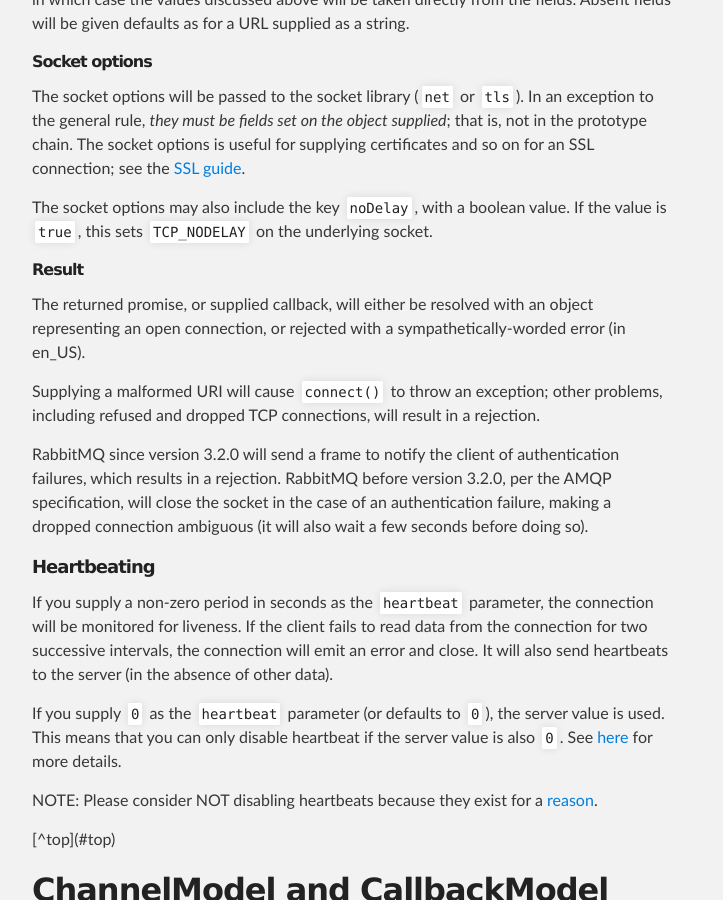
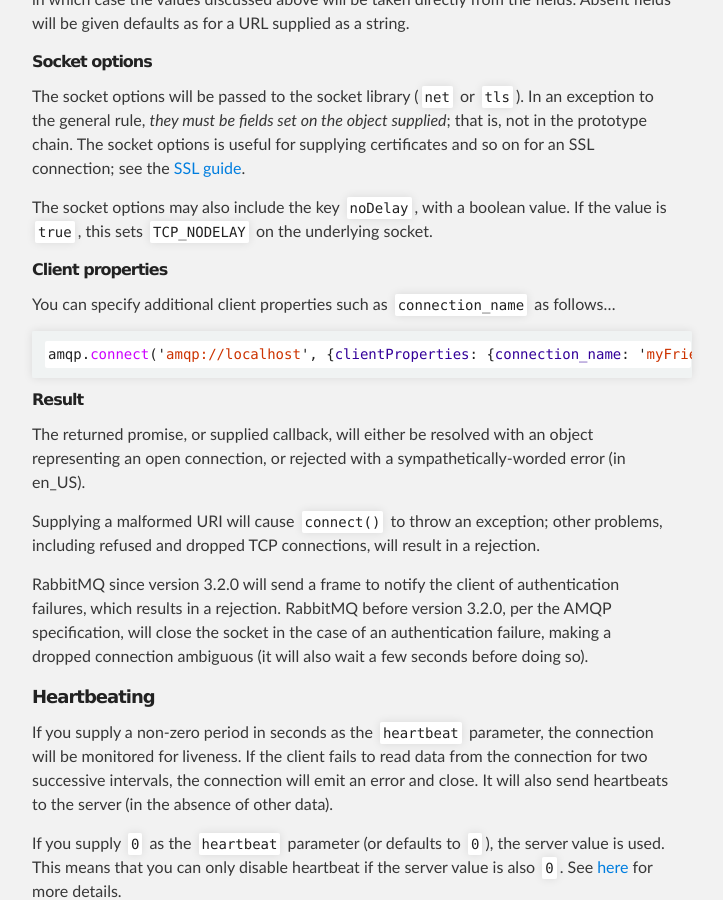
Before and after one commit to amqp-node/amqplib, a Jekyll site: the page built from channel_api.md, in a window 1280 px wide and 900 px high, scrolled down 8640 px. Shown: the whole window, without its empty margins (288-1011 px from the left). Built offline with Jekyll 4.4.1, drawn with Linux system fonts in a browser that asks for light colours; Markdown is read by kramdown in place of the engine named in the settings.

Commit message:
Update channel_api.md

````diff
--- a/channel_api.md
+++ b/channel_api.md
@@ -414,6 +414,13 @@ The socket options may also include the key `noDelay`, with a boolean
 value. If the value is `true`, this sets
 [`TCP_NODELAY`][wikipedia-nagling] on the underlying socket.
 
+###### Client properties
+You can specify additional client properties such as `connection_name` as follows...
+
+```javascript
+amqp.connect('amqp://localhost', {clientProperties: {connection_name: 'myFriendlyName'}});
+```
+
 ###### Result
 
 The returned promise, or supplied callback, will either be resolved
````
